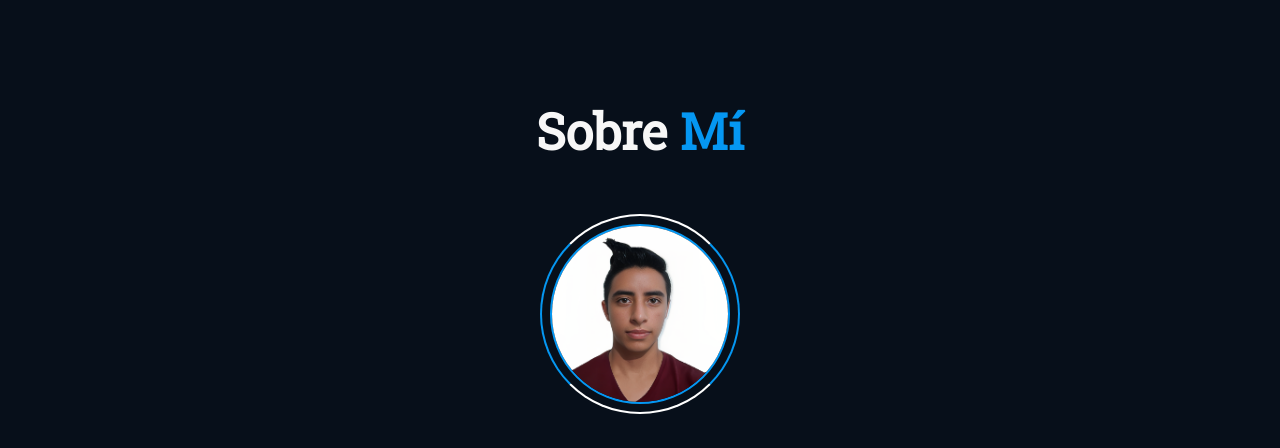
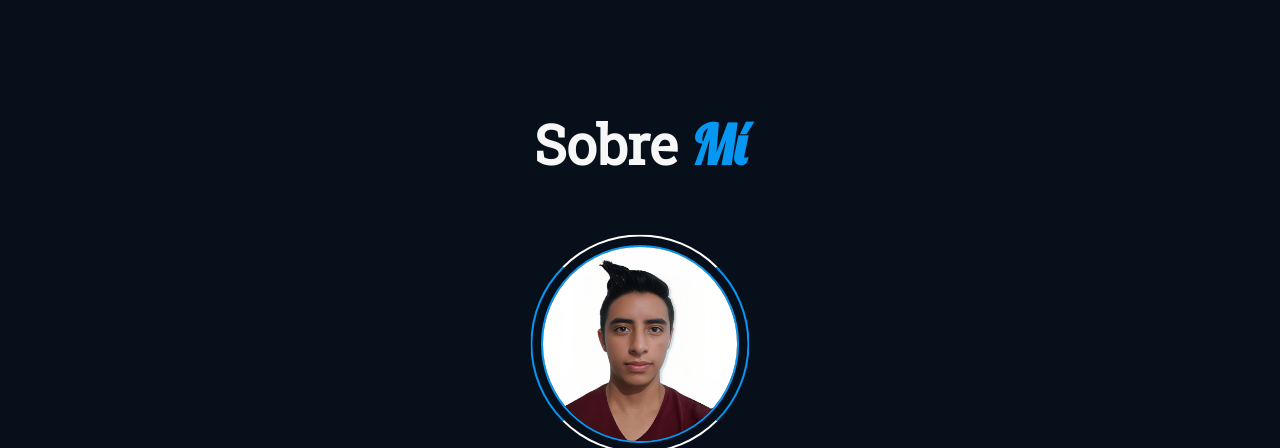
Before and after one commit to BryanHdezL/Portafolio-FrontEnd, a plain HTML site: page index.html in a window 1280 px wide. Shown: the part 802-1250 px from the top of the page. Drawn offline with nearby package versions, Linux system fonts and the light colour scheme.

Commit message:
Agrego la segunda fuente

```diff
--- a/css/style.css
+++ b/css/style.css
@@ -4,6 +4,7 @@
 
 /* Importaciones */
 @import url("https://fonts.googleapis.com/css2?family=Roboto+Slab&display=swap");
+@import url('https://fonts.googleapis.com/css2?family=Dancing+Script:wght@500&family=Lobster&family=Roboto+Slab&display=swap');
 
 /* Ajustes generales */
 * {
@@ -26,7 +27,7 @@
 
 /* Etiqueta HTML */
 html {
-  font-size: 62.5%;
+  font-size: 68.5%;
   overflow-x: hidden;
 }
 
@@ -322,6 +323,7 @@ button{
 /* Estilo del texto de Sobre Mi */
 span {
   color: var(--main-color);
+  font-family: 'Lobster', cursive;
 }
 
 /* Contemedor de la imagen de sobre mi */
```
